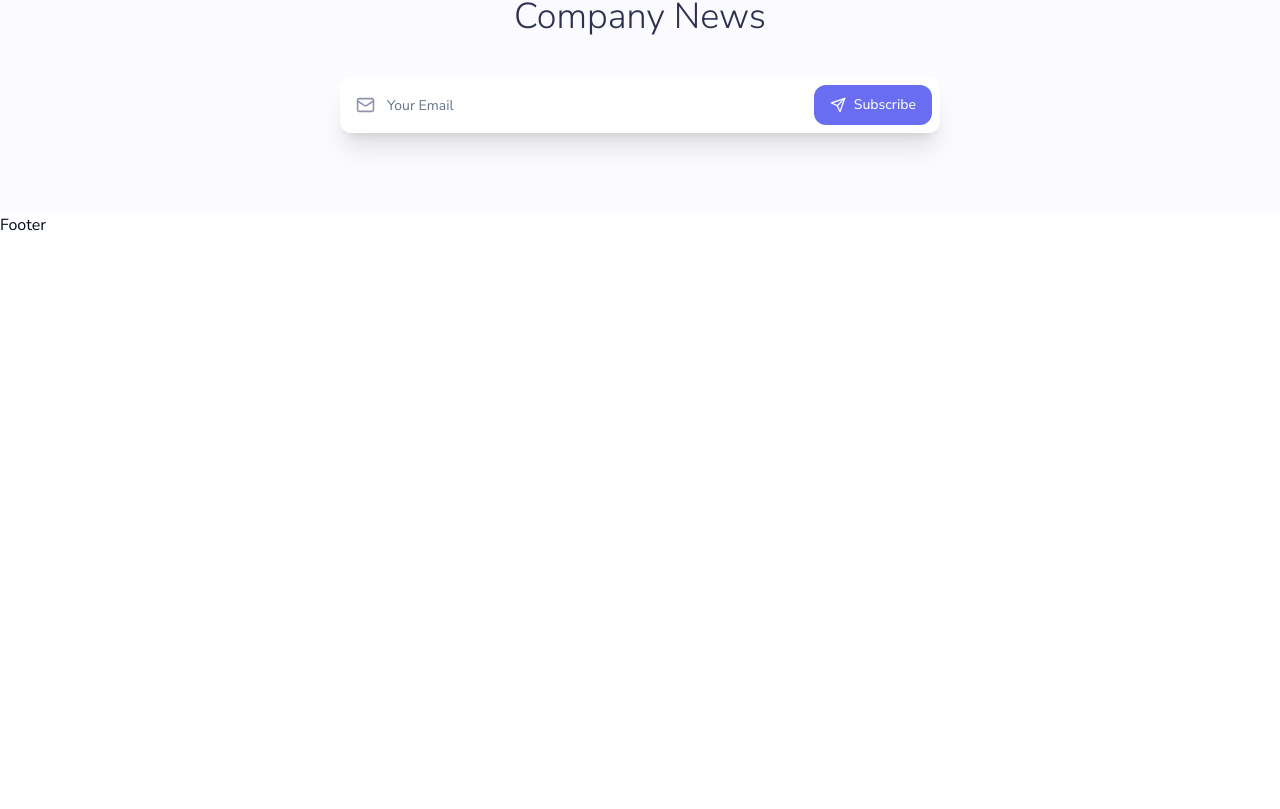
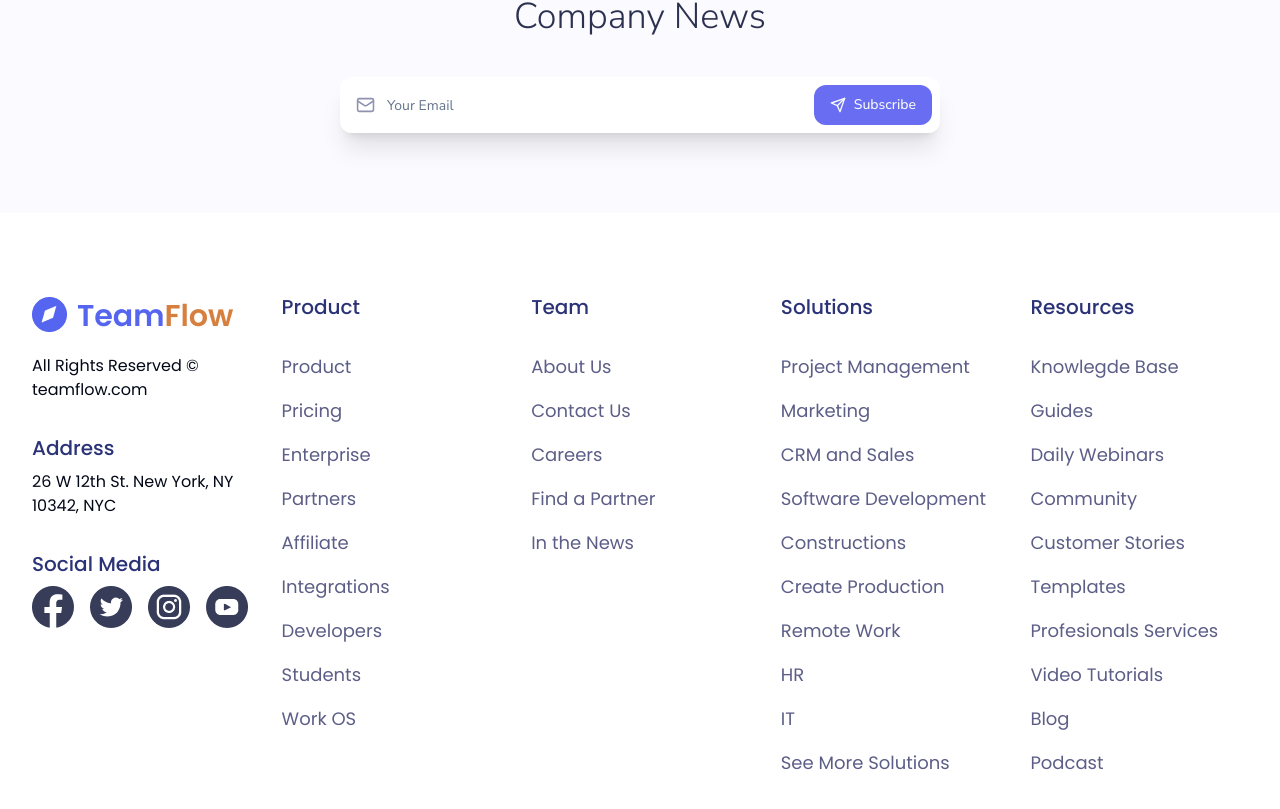
Before and after one commit to weiwei2694/teamflow, a Next.js app: page / in a window 1280 px wide. Shown: the part 7254-8063 px from the top of the page. Before the commit the page ends 7491 px from the top, so only its background shows below. Built offline with nearby package versions, Linux system fonts and the light colour scheme.

Commit message:
feat: Footer

```diff
--- a/src/components/sharing/Footer.tsx
+++ b/src/components/sharing/Footer.tsx
@@ -1,8 +1,55 @@
+import { footers, socialmedia } from '@/constants'
+import Image from 'next/image'
 import React from 'react'
+
+import { Poppins } from 'next/font/google'
+import { cn } from '@/lib/utils';
+const font = Poppins({ weight: ["400", "500"], subsets: ["latin"] });
 
 const Footer = () => {
   return (
-    <div>Footer</div>
+    <div className={cn("py-10 lg:py-20 section__padding", font.className)}>
+      <div className="xl:container mx-auto">
+        <ul className="grid grid-cols-1 sm:grid-cols-2 md:grid-cols-3 lg:grid-cols-4 xl:grid-cols-5 gap-x-8 gap-y-16">
+          <li>
+            <ul className="columns-1 space-y-4">
+              <li>
+                <Image src="/assets/logo2.png" alt="Team Flow" width={202} height={45} />
+              </li>
+              <ul className="columns-1 space-y-8">
+                <li>All Rights Reserved © teamflow.com</li>
+                <ul className="columns-1 space-y-2">
+                  <li className="font-medium text-blue-400 text-xl">Address</li>
+                  <li>26 W 12th St. New York, NY 10342, NYC</li>
+                </ul>
+                <ul className="columns-1 space-y-2">
+                  <li className="font-medium text-blue-400 text-xl">Social Media</li>
+                  <ul className="flex gap-x-4">
+                    {socialmedia.map(social => (
+                      <li key={social.alt} className="cursor-pointer">
+                        <Image src={social.src} alt={social.alt} width={42} height={42} />
+                      </li>
+                    ))}
+                  </ul>
+                </ul>
+              </ul>
+            </ul>
+          </li>
+          {footers.map(footer => (
+            <li key={footer.title}>
+              <ul className="columns-1 space-y-8">
+                <li className="text-blue-400 font-medium text-xl">{footer.title}</li>
+                <ul className="columns-1 space-y-4">
+                  {footer.children.map(children => (
+                    <li key={children.title} className="font-normal text-lg text-blue-200 cursor-pointer">{children.title}</li>
+                  ))}
+                </ul>
+              </ul>
+            </li>
+          ))}
+        </ul>
+      </div>
+    </div>
   )
 }
 
--- a/src/constants/index.ts
+++ b/src/constants/index.ts
@@ -113,3 +113,147 @@ export const testimonials = [
 		name: "Ansu",
 	},
 ]
+
+export const footers = [
+	{
+		title: "Product",
+		children: [
+			{
+				title: "Product"
+			},
+			{
+				title: "Pricing"
+			},
+			{
+				title: "Enterprise"
+			},
+			{
+				title: "Partners"
+			},
+			{
+				title: "Affiliate"
+			},
+			{
+				title: "Integrations"
+			},
+			{
+				title: "Developers"
+			},
+			{
+				title: "Students"
+			},
+			{
+				title: "Work OS"
+			},
+		]
+	},
+	{
+		title: "Team",
+		children: [
+			{
+				title: "About Us"
+			},
+			{
+				title: "Contact Us"
+			},
+			{
+				title: "Careers"
+			},
+			{
+				title: "Find a Partner"
+			},
+			{
+				title: "In the News"
+			}
+		]
+	},
+	{
+		title: "Solutions",
+		children: [
+			{
+				title: "Project Management"
+			},
+			{
+				title: "Marketing"
+			},
+			{
+				title: "CRM and Sales"
+			},
+			{
+				title: "Software Development"
+			},
+			{
+				title: "Constructions"
+			},
+			{
+				title: "Create Production"
+			},
+			{
+				title: "Remote Work"
+			},
+			{
+				title: "HR"
+			},
+			{
+				title: "IT"
+			},
+			{
+				title: "See More Solutions"
+			}
+		]
+	},
+	{
+		title: "Resources",
+		children: [
+			{
+				title: "Knowlegde Base"
+			},
+			{
+				title: "Guides"
+			},
+			{
+				title: "Daily Webinars"
+			},
+			{
+				title: "Community"
+			},
+			{
+				title: "Customer Stories"
+			},
+			{
+				title: "Templates"
+			},
+			{
+				title: "Profesionals Services"
+			},
+			{
+				title: "Video Tutorials"
+			},
+			{
+				title: "Blog"
+			},
+			{
+				title: "Podcast"
+			}
+		]
+	}
+]
+
+export const socialmedia = [
+	{
+		src: "/assets/fb.png",
+		alt: "Facebook"
+	},
+	{
+		src: "/assets/tw.png",
+		alt: "Twitter"
+	},
+	{
+		src: "/assets/ig.png",
+		alt: "Instagram"
+	},
+	{
+		src: "/assets/yt.png",
+		alt: "Youtube"
+	}
+]
```
